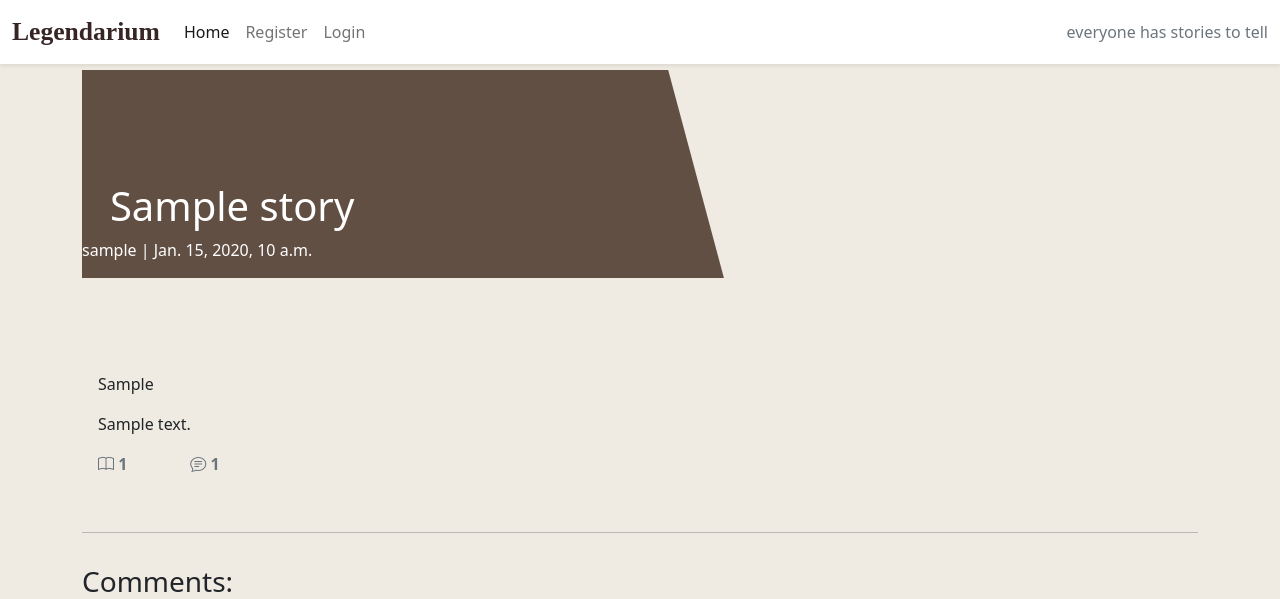
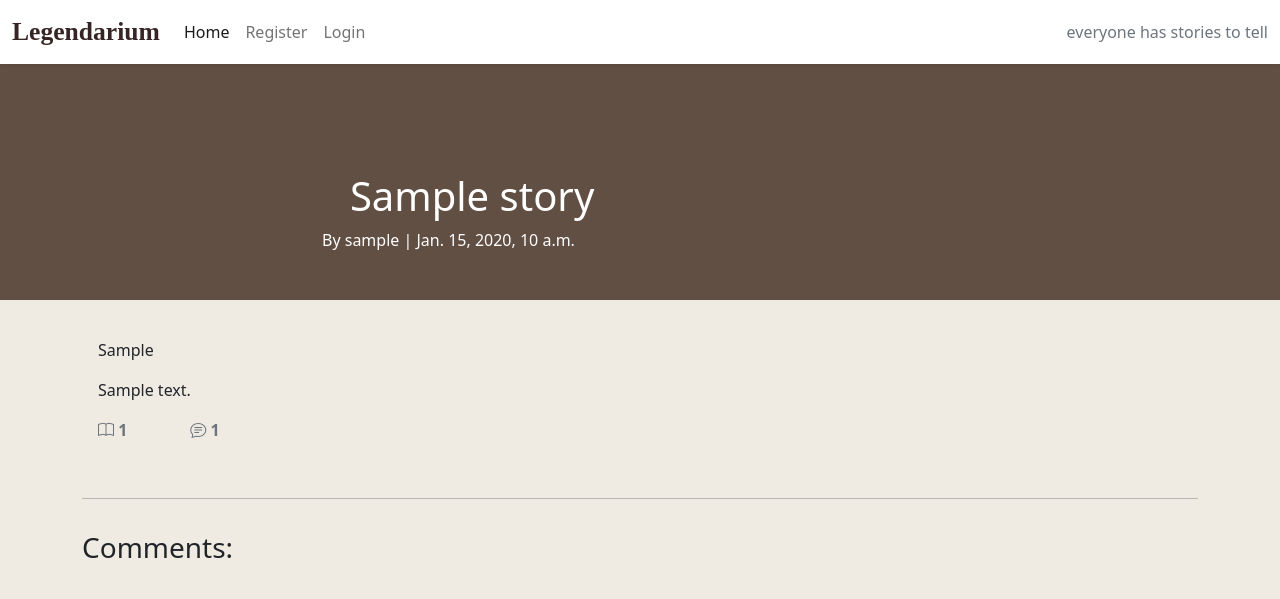
Before and after one commit to Code-Institute-Submissions/Estelindis-legendarium_JanResub, a Django app: a page that uses templates/story_detail.html in a window 1280 px wide. Shown: the top 599 px of the page. Run offline with Django 3.2, Linux system fonts and the light colour scheme; tables that the repository leaves empty hold one stand-in row (values such as "Sample post"); some libraries are stand-ins or nearby versions; some web fonts are replaced.

Commit message:
Update index masthead styling

```diff
--- a/static/css/style.css
+++ b/static/css/style.css
@@ -61,11 +61,12 @@ body {
 }
 
 .masthead {
-    margin-top: 10px;
+    background-color: #614F44;
+    margin: 0 auto;
     overflow: hidden;
     position: relative;
     display: inline-block;
-    height: 33vh;
+    height: 30vh;
     width: 100%;
 }
 
@@ -78,20 +79,9 @@ body {
 .masthead-image {
     position: relative;
     overflow: hidden;
-}
-
-.masthead-image:after {
-    content: "";
-    position: absolute;
-    top: 0;
-    right: 90%;
-    height: 100%;
-    width: 150%;
-    background: #614F44;
-    -webkit-transform: skew(15deg);
-    -moz-transform: skew(15deg);
-    transform: skew(15deg);
-    z-index: 100;
+    height: 30vh;
+    width: 30vh;
+    border-radius: 50%;
 }
 
 .story-link {
--- a/templates/story_detail.html
+++ b/templates/story_detail.html
@@ -4,12 +4,6 @@
 <div class="masthead">
     <div class="container">
         <div class="row g-0">
-            <div class="col-md-6 masthead-text">
-                <!-- Story name goes in these h1 tags -->
-                <h1 class="story-name">{{ story.name }}</h1>
-                <!-- Story author goes before the | the story's created date goes after -->
-                <p class="story-subname">{{ story.author }} | {{ story.created_on }}</p>
-            </div>
             <div class="d-none d-md-block col-md-6 masthead-image">
                 <!-- The featured image URL goes in the src attribute -->
                 {% if "placeholder" in story.story_image.url %}
@@ -17,6 +11,12 @@
                 {% else %}
                 <img src=" {{ story.story_image.url }}" width="100%">
                 {% endif %}
+            </div>
+            <div class="col-md-6 masthead-text">
+                <!-- Story name goes in these h1 tags -->
+                <h1 class="story-name">{{ story.name }}</h1>
+                <!-- Story author goes before the | the story's created date goes after -->
+                <p class="story-subname">By {{ story.author }} | {{ story.created_on }}</p>
             </div>
         </div>
     </div>
```
